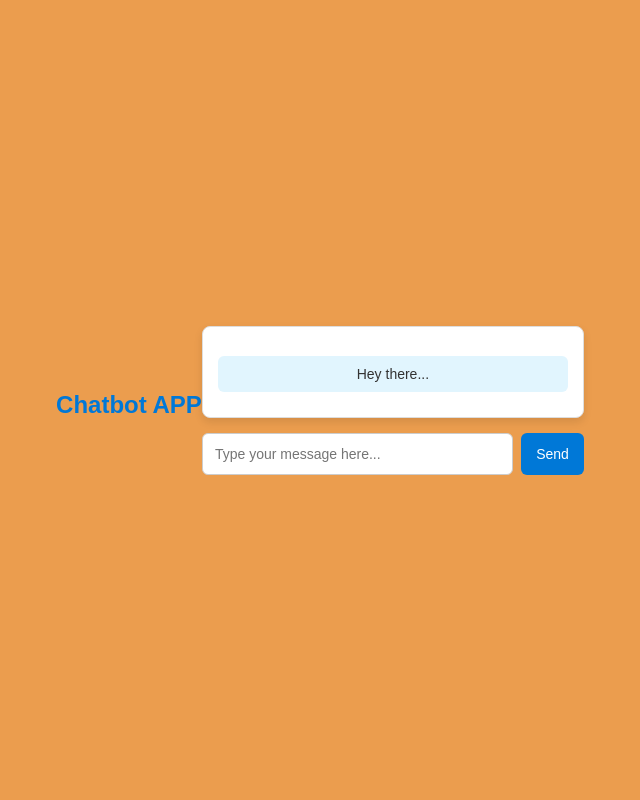
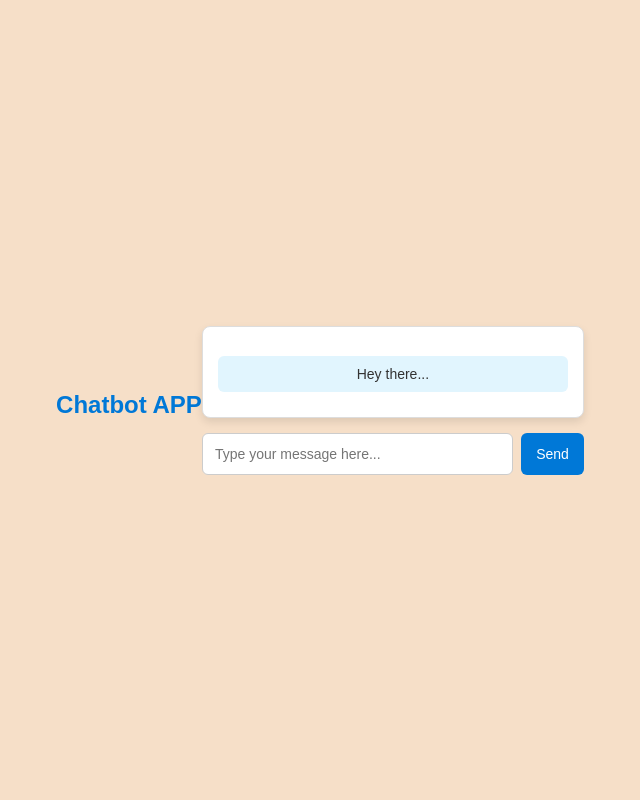
Before and after one commit to Nikhil-Gupta67/Chat_bot, a Django app: page / in a window 1280 px wide. Shown: the whole page, without its empty margins (320-960 px from the left). Run offline with Django 5.2, Linux system fonts and the light colour scheme; some libraries are stand-ins or nearby versions.

Commit message:
Added style

```diff
--- a/blog/static/style.css
+++ b/blog/static/style.css
@@ -1,7 +1,7 @@
 /* General page styling */
 body {
     font-family: Arial, sans-serif;
-    background-color: #eb9d4e;
+    background-color: #f6dfc8;
     display: flex;
     /* Enable flexbox */
     justify-content: center;
```
